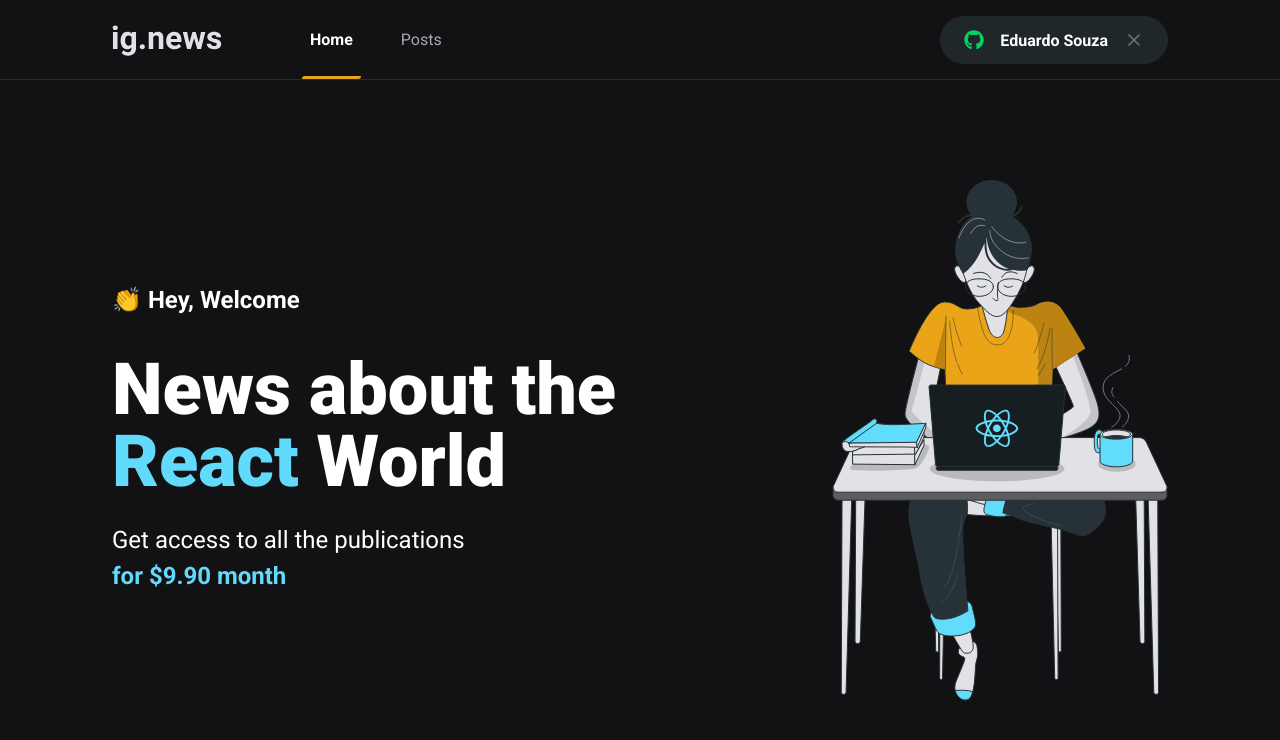
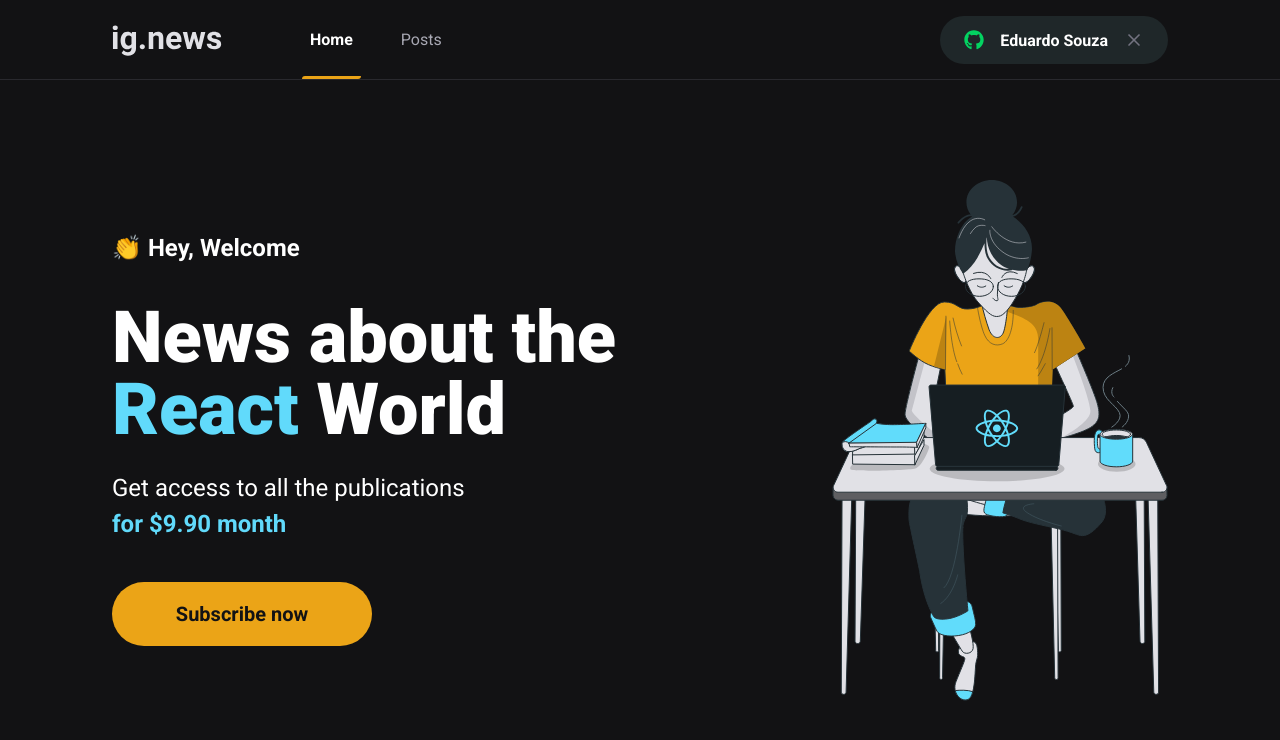
Before and after one commit to Eduardo-SO/ignews, a Next.js app: page / in a window 1280 px wide. Shown: the top 740 px of the page. Built offline with nearby package versions, Linux system fonts and the light colour scheme.

Commit message:
Add component SubscribeButton

```diff
--- a/src/components/SignInButton/index.tsx
+++ b/src/components/SignInButton/index.tsx
@@ -3,7 +3,6 @@ import { FaGithub } from 'react-icons/fa'
 import { FiX } from 'react-icons/fi'
 
 import styles from './styles.module.scss'
-
 
 export const SignInButton: React.FC = () => {
   const isUserLoggedIn = true
--- /dev/null
+++ b/src/components/SubscribeButton/index.tsx
@@ -0,0 +1,14 @@
+import React from 'react';
+
+import styles from './styles.module.scss'
+
+export const SubscribeButton: React.FC = () => {
+  return (
+    <button
+      type="button"
+      className={styles.subscribeButton}
+    >
+      Subscribe now
+    </button>
+  )
+}
--- /dev/null
+++ b/src/components/SubscribeButton/styles.module.scss
@@ -0,0 +1,23 @@
+.subscribeButton {
+  display: flex;
+  align-items: center;
+  justify-content: center;
+
+  height: 4rem;
+  width: 260px;
+
+  border: 0;
+  border-radius: 2rem;
+
+  background: var(--yellow-500);
+  color: var(--gray-900);
+
+  font-size: 1.25rem;
+  font-weight: bold;
+
+  transition: filter 0.2s ease;
+
+  &:hover {
+    filter: brightness(0.8);
+  }
+}
--- a/src/pages/index.tsx
+++ b/src/pages/index.tsx
@@ -1,4 +1,5 @@
 import Head from 'next/head'
+import { SubscribeButton } from '../components/SubscribeButton'
 import styles from '../styles/home.module.scss'
 
 export default function Home() {
@@ -17,6 +18,8 @@ export default function Home() {
           <p>Get access to all the publications <br />
             <span>for $9.90 month</span>
           </p>
+
+          <SubscribeButton />
         </section>
 
         <img src="/images/avatar.svg" alt="Girl coding" />
--- a/src/styles/home.module.scss
+++ b/src/styles/home.module.scss
@@ -40,4 +40,8 @@
       font-weight: bold;
     }
   }
+
+  button {
+    margin-top: 2.5rem;
+  }
 }
```
